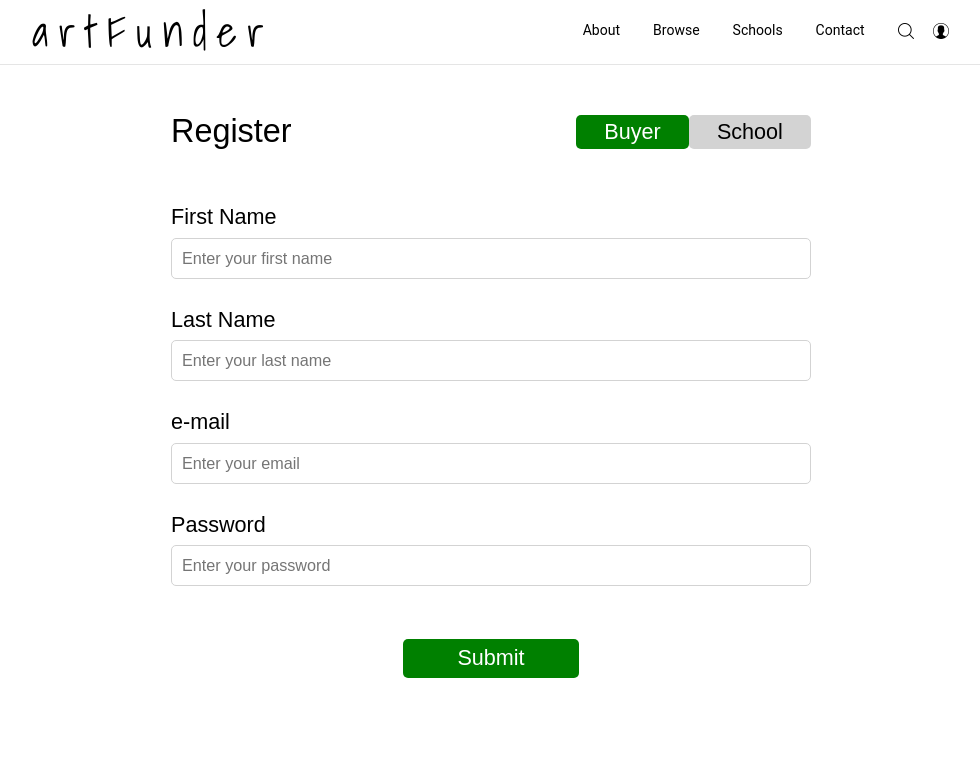
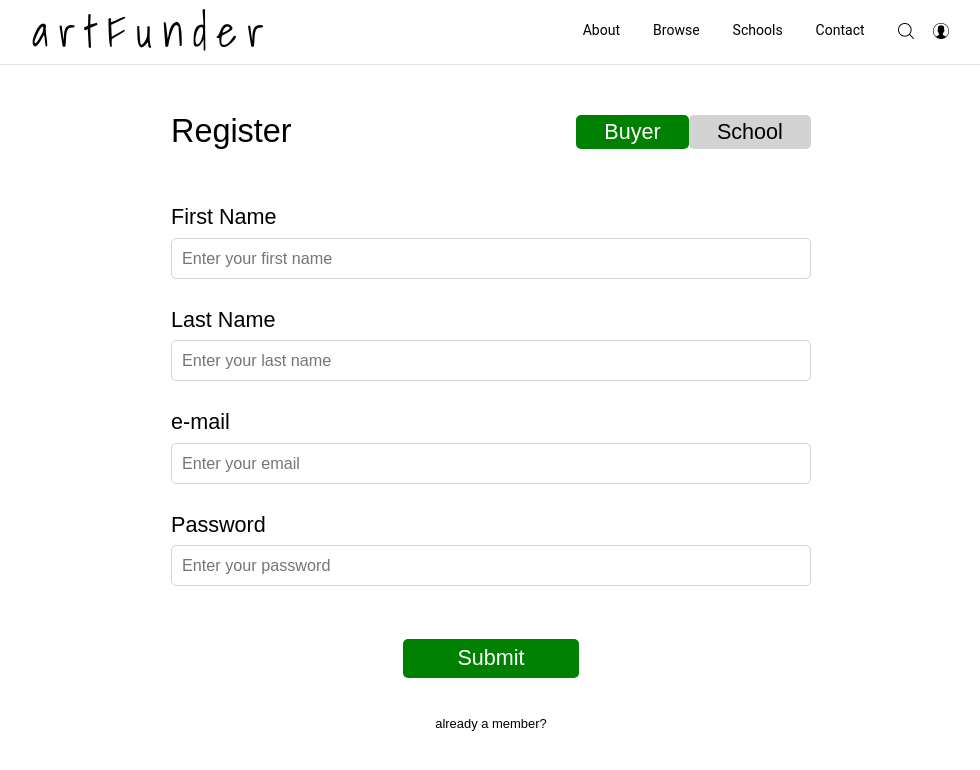
Before and after one commit to LABS-EU3/Student-Art-Collection-FRONTEND, a React (Create React App) app: page /register in a window 1280 px wide. Shown: the top 770 px of the page, without its empty margins (149-1129 px from the left). Built offline with nearby package versions, Linux system fonts and the light colour scheme; a web font is replaced by a local one.

Commit message:
Incorporate spinner, link to login if already a member and environment dependent axios link

```diff
--- a/src/Components/RegisterForm.js
+++ b/src/Components/RegisterForm.js
@@ -8,7 +8,7 @@ import {
   validationSchemaBuyer
 } from "../helpers/validationSchema";
 
-const registerApi = process.env.URL || "http://localhost:9000/signup"
+const registerApi = process.env.URL || "http://localhost:9000/signup";
 
 const initalSignupForm = {
   name: "",
@@ -19,11 +19,10 @@ const initalSignupForm = {
   password: ""
 };
 
-export default function RegisterForm(props) {
-
+function RegisterForm(props) {
   const showSchool = props.isSchool ? "flex" : "none";
   const showBuyer = !props.isSchool ? "flex" : "none";
-console.log(props);
+  // console.log(props);
 
   return (
     <Formik
@@ -32,6 +31,8 @@ console.log(props);
       }
       initialValues={initalSignupForm}
       onSubmit={(values, actions) => {
+        props.loadingStarted()
+        // debugger
         const newUser = {
           type: props.isSchool ? "school" : "buyer",
           name: values.name,
@@ -42,13 +43,12 @@ console.log(props);
           password: values.password
         };
         actions.setSubmitting(true);
-        debugger;
-        console.log(newUser);
         axios
           .post(registerApi, newUser)
           .then(res => {
             actions.resetForm();
             actions.setSubmitting(false);
+            props.loadingFinished();
             props.history.push("/confirmation");
           })
           .catch(err => {
@@ -57,6 +57,7 @@ console.log(props);
           .finally(() => {
             actions.resetForm();
             actions.setSubmitting(false);
+            props.loadingFinished()
           });
 
         actions.resetForm();
@@ -195,6 +196,8 @@ console.log(props);
   );
 }
 
+export default RegisterForm
+
 const StyledForm = styled.form`
   display: flex;
   flex-direction: column;
@@ -241,7 +244,7 @@ const StyledForm = styled.form`
   }
 
   button {
-    margin-top: 40px
+    margin: 40px
     background-color: green
     color: white
     border: none
--- a/src/Views/Register.js
+++ b/src/Views/Register.js
@@ -1,12 +1,22 @@
 import React, { useState } from "react";
 import styled from "styled-components";
 import RegisterForm from "../Components/RegisterForm";
-
-export default function Register(props) {
+import { connect } from 'react-redux';
+import * as actionCreators from '../store/Actions/actionCreators';
+import Spinner from "../Components/Spinner";
+import { Link } from 'react-router-dom';
+function Register(props) {
   const [isSchool, setIsSchool] = useState(false);
 
   // console.log(isSchool);
 
+  if (props.isLoading) {
+    return (
+      <Container>
+        <Spinner/>
+      </Container>
+    )
+  } else {
     return (
       <Container>
         <div className="title">
@@ -17,9 +27,14 @@ export default function Register(props) {
           </div>
         </div>
         <RegisterForm {...props} isSchool={isSchool}/>
+        <Link to='/auth/login' >already a member?</Link>
       </Container>
     );
   }
+
+}
+
+export default connect(state => state, actionCreators)(Register)
 
 const Container = styled.div`
   max-width: 800px;
@@ -83,4 +98,8 @@ const Container = styled.div`
   h4 {
     font-size: 1.5rem
   }
+
+  a {
+    font-size: 1.2rem
+  }
 `;
```
Lines whose indentation alone changed are shown as unchanged.
